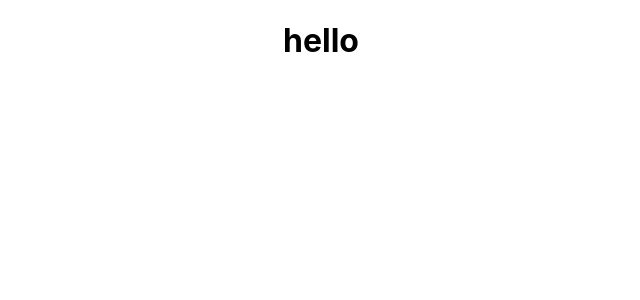
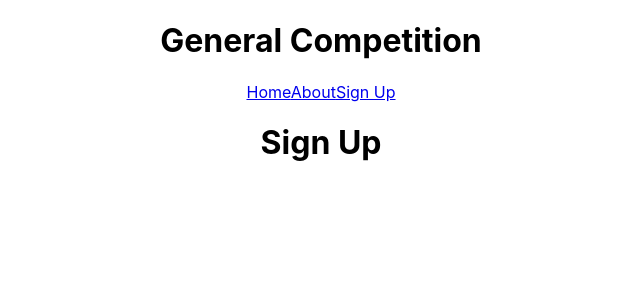
Before and after one commit to dangus1924/Competition, a React (Create React App) app: page /register in a window 1280 px wide. Shown: the top 300 px of the page, without its empty margins (319-959 px from the left). Built offline with nearby package versions, Linux system fonts and the light colour scheme.

Commit message:
created Link and Route, both working without any known issues

```diff
--- a/src/App.js
+++ b/src/App.js
@@ -1,11 +1,18 @@
 import React from 'react';
 import './App.css';
-import Nav from './component/Nav';
+import Nav from './components/Nav';
+import  Home from './components/Home';
+import Register from './components/Register';
+import About  from './components/About';
+import { Route } from 'react-router-dom';
 
 function App() {
   return (
     <div className="App">
      <Nav />
+     <Route path="/" component={Home} exact />
+     <Route path="/register" component={Register} />
+     <Route path="/about" component={About} />
     </div>
   );
 }
--- a/src/component/Nav.js
+++ /dev/null
@@ -1,9 +0,0 @@
-import React from 'react';
-
-function Nav() {
-    return(
-        <h1>hello</h1>
-    )
-};
-
-export default Nav;
--- /dev/null
+++ b/src/components/About.js
@@ -0,0 +1,11 @@
+import React from 'react';
+
+function About() {
+    return(
+        <p>
+            Hello and welcome to the new family competition website, where you can register to be apart of the fun.
+        </p>
+    )
+}
+
+export default About;
--- /dev/null
+++ b/src/components/Home.js
@@ -0,0 +1,7 @@
+import React from 'react';
+
+function Home() {
+    return <h1>Home</h1>
+}
+
+export default Home;
--- /dev/null
+++ b/src/components/Nav.js
@@ -0,0 +1,17 @@
+import React from 'react';
+import { Link } from 'react-router-dom';
+
+function Nav() {
+    return(
+        <div>
+            <h1>General Competition</h1>
+            <nav>
+                <Link to="/">Home</Link>
+                <Link to="/about">About</Link>
+                <Link to="/register">Sign Up</Link>
+            </nav>
+        </div>
+    )
+};
+
+export default Nav;
--- /dev/null
+++ b/src/components/Register.js
@@ -0,0 +1,8 @@
+import React from 'react';
+
+
+function Register() {
+    return <h1>Sign Up</h1>
+}
+
+export default Register;
```
